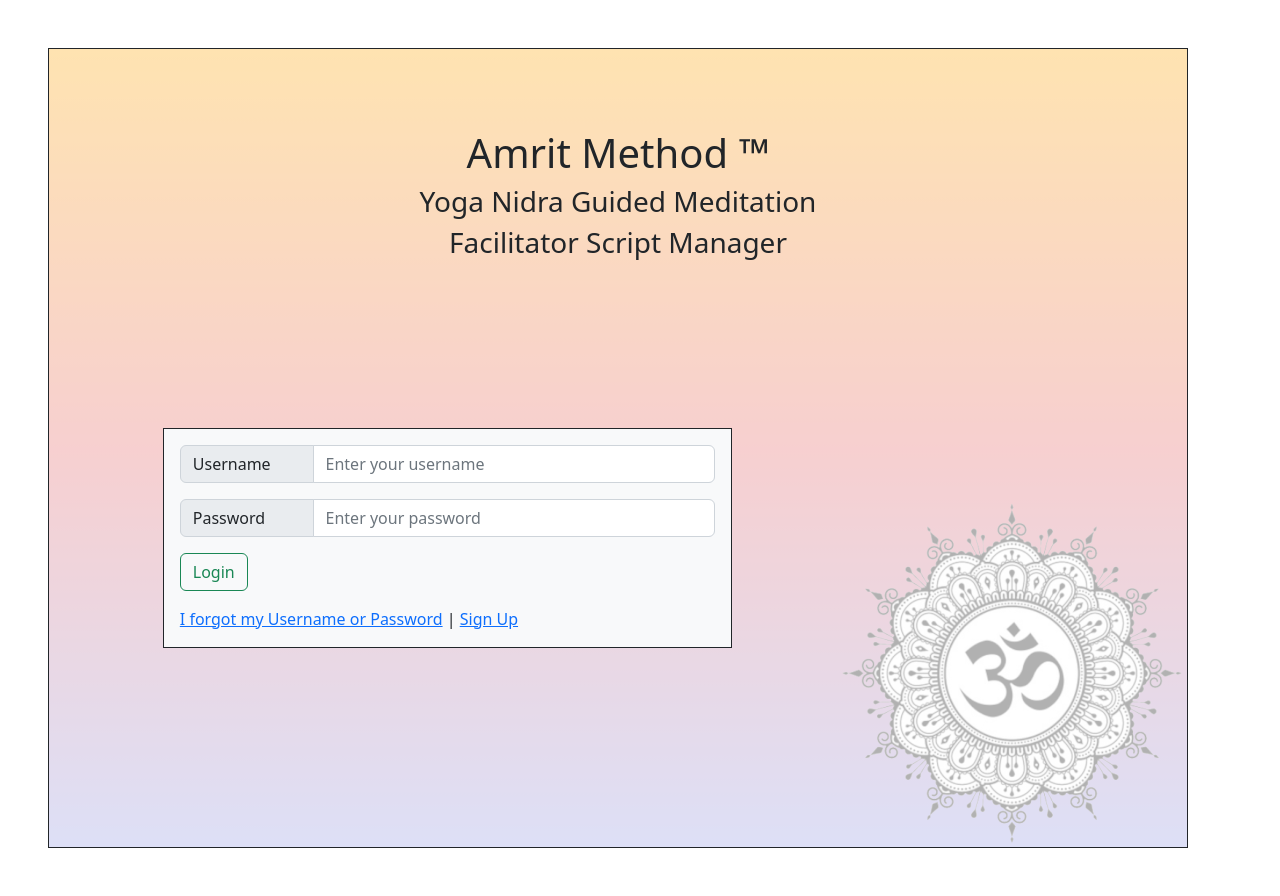
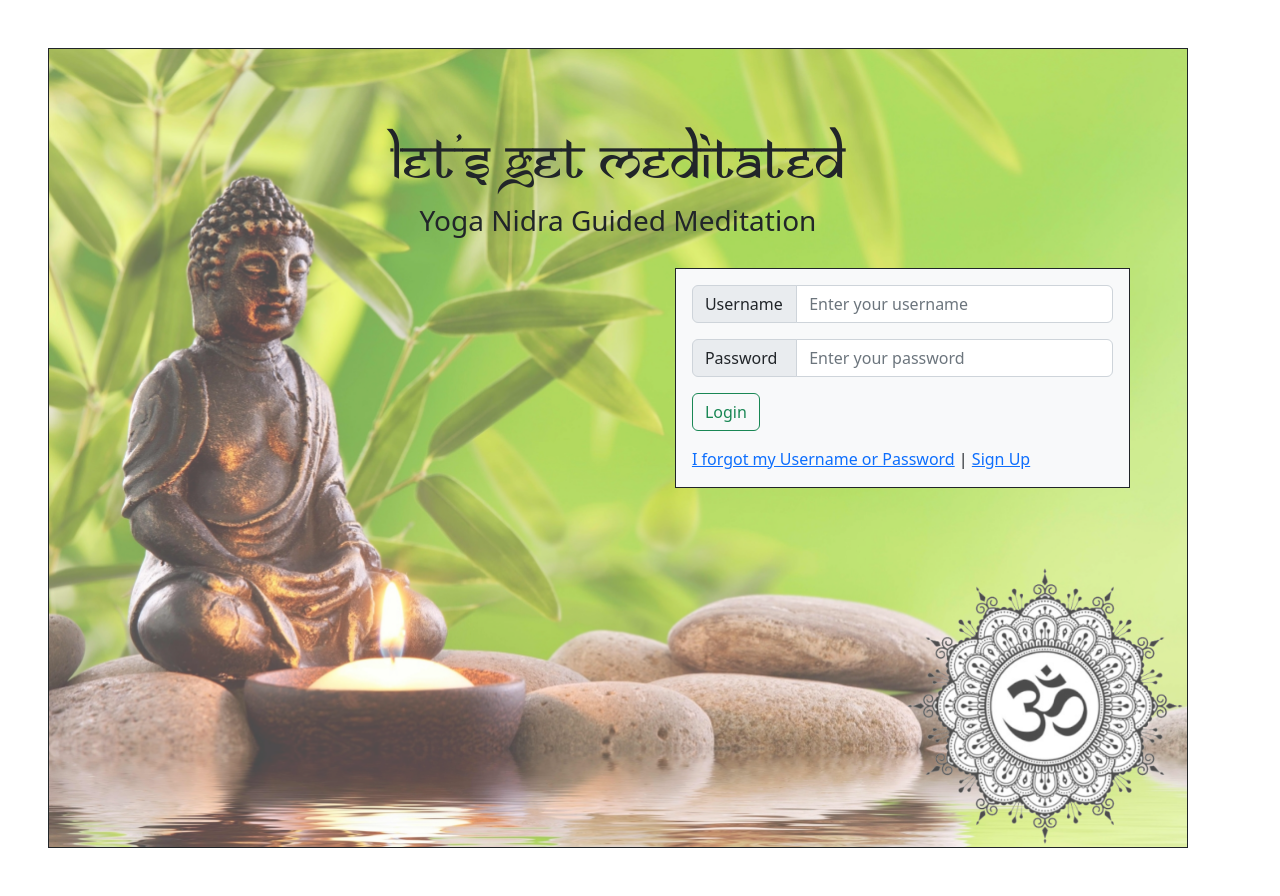
Before and after one commit to BrianLucius/yoga_nidra, a Flask app: page / in a window 1280 px wide. Run offline with Flask 2, Linux system fonts and the light colour scheme; some libraries are stand-ins or nearby versions.

Commit message:
Yoga Nidra Project CSS refinements

```diff
--- a/flask_app/templates/account_recovery.html
+++ b/flask_app/templates/account_recovery.html
@@ -7,7 +7,7 @@
     <head>
         <meta charset="utf-8">
         <meta http-equiv="X-UA-Compatible" content="IE=edge">
-        <title>Account Recovery - Amrit Method(tm) Yoga Nidra</title>
+        <title>Account Recovery - Let's Get Meditated</title>
         <meta name="description" content="">
         <meta name="viewport" content="width=device-width, initial-scale=1">
         <link rel="stylesheet" href="{{ url_for('static', filename='css/bootstrap.css') }}">
--- a/flask_app/templates/dashboard.html
+++ b/flask_app/templates/dashboard.html
@@ -7,7 +7,7 @@
     <head>
         <meta charset="utf-8">
         <meta http-equiv="X-UA-Compatible" content="IE=edge">
-        <title>Dashboard - Amrit Method(tm) Yoga Nidra</title>
+        <title>Dashboard - Let's Get Meditated</title>
         <meta name="description" content="">
         <meta name="viewport" content="width=device-width, initial-scale=1">
         <link rel="stylesheet" href="{{ url_for('static', filename='css/bootstrap.css') }}">
--- a/flask_app/templates/login.html
+++ b/flask_app/templates/login.html
@@ -7,20 +7,45 @@
     <head>
         <meta charset="utf-8">
         <meta http-equiv="X-UA-Compatible" content="IE=edge">
-        <title>Login - Amrit Method(tm) Yoga Nidra</title>
+        <title>Login - Let's Get Meditated</title>
         <meta name="description" content="">
         <meta name="viewport" content="width=device-width, initial-scale=1">
         <link rel="stylesheet" href="{{ url_for('static', filename='css/bootstrap.css') }}">
     </head>
     <style>
+        @font-face {
+            font-family: "Sanskrit";
+            src: url("../static/fonts/SamarkanNormal-Gg5D.ttf") format("truetype");
+        }
+        h1 {
+            font-family: "Sanskrit";
+            font-size: 3.5rem;
+        }
+        .background {
+            display: block;
+            position: relative;
+        }
+        .background::after {
+            content: "";
+            background:  url("../static/images/aum-sm-transparent.png") bottom right no-repeat, url("../static/images/348733.jpg");
+            background-size: 25%, cover;
+            opacity: 0.7;
+            top: 0;
+            left: 0;
+            bottom: 0;
+            right: 0;
+            position: absolute;
+            z-index: -1;
+        }
+
         .watermark {
             display: block;
             position: relative;
         }
         .watermark::after {
             content: "";
-            background: url("../static/images/aum-sm-transparent.png") bottom right no-repeat, linear-gradient(orange, #e66465, #9198e5);
-            opacity: 0.30;
+            background: url("../static/images/aum-sm-transparent.png") bottom right no-repeat;
+            opacity: 0.3;
             top: 0;
             left: 0;
             bottom: 0;
@@ -35,23 +60,23 @@
         }
         #login-box {
             position: absolute;
-            bottom: 25%;
-            left: 10%;
+            width: 40%;
+            bottom: 45%;
+            right: 5%;
         }
     </style>
     <body>
-        <div class="container vh-100 border border-dark m-5 watermark">
+        <div class="container vh-100 border border-dark m-5 background">
                 <!--[if lt IE 7]>
                     <p class="browsehappy">You are using an <strong>outdated</strong> browser. Please <a href="#">upgrade your browser</a> to improve your experience.</p>
                 <![endif]-->
                 <div id="title" class="row text-center">
                     <div class="col">
-                        <h1>Amrit Method &trade;</h1>
+                        <h1>Let's Get Meditated</h1>
                         <h3>Yoga Nidra Guided Meditation</h3>
-                        <h3>Facilitator Script Manager</h3>
                     </div>
                 </div>
-                <div id="login-box" class="border border-dark p-3 w-50 bg-light">
+                <div id="login-box" class="border border-dark p-3 bg-light">
                     <div id="login-form">
                         <form id="userLoginForm" method = "POST">
                             <div class="login_error" id="login_error_invalid_credentials"></div>
```
Also changed, not shown: flask_app/templates/register.html (+8 -2 lines), flask_app/static/fonts/SamarkanNormal-Gg5D.ttf (added), flask_app/static/images/348733.jpg (added).
